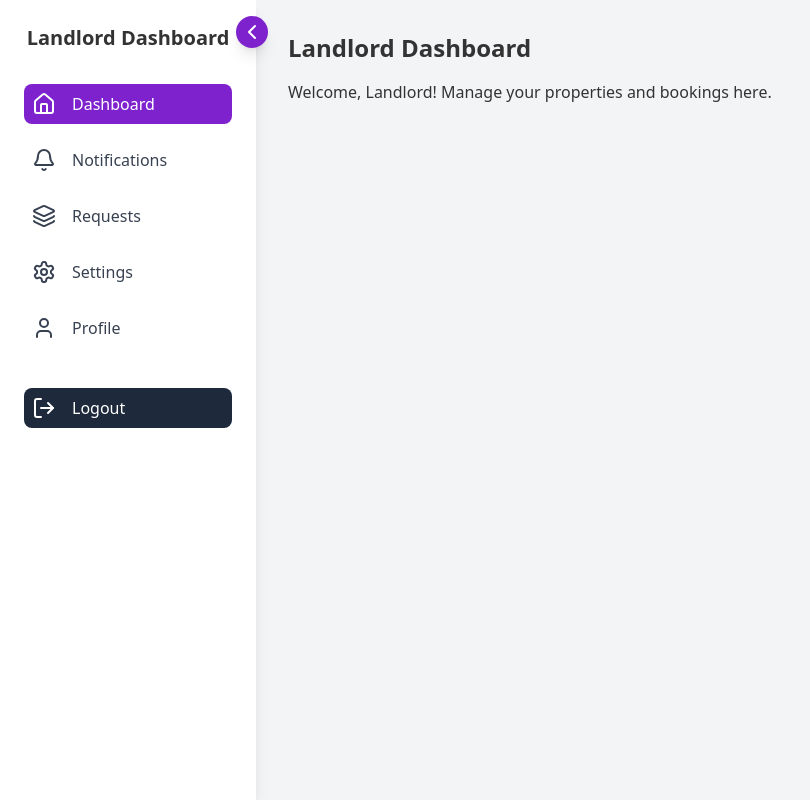
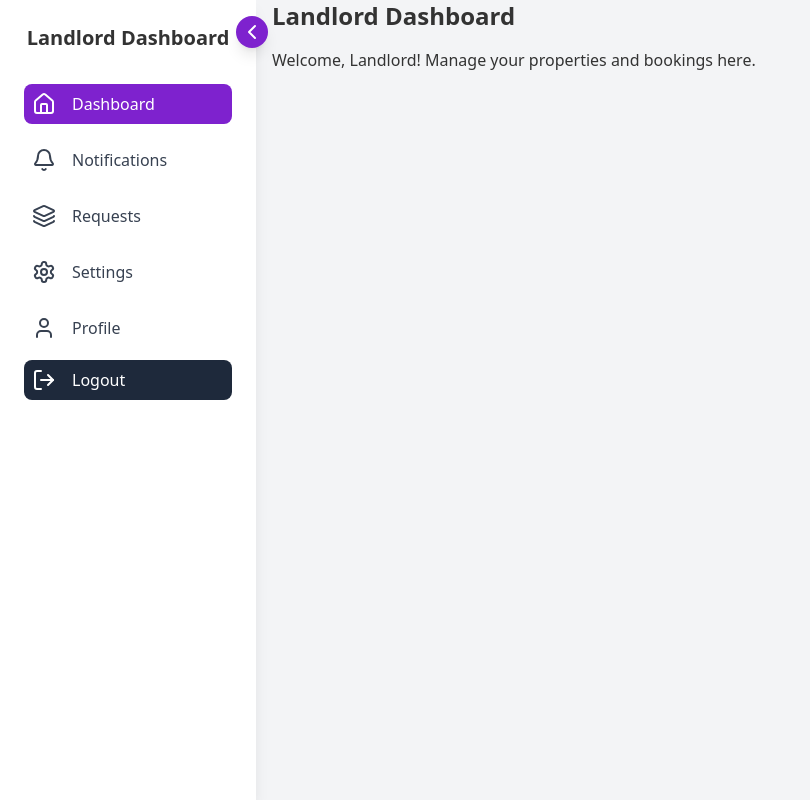
Before and after one commit to princetiwari26/RentOrbit, a React (Create React App) app in the folder rent-orbit/: page /dashboard in a window 1280 px wide. Shown: the whole page, without its empty margins (0-810 px from the left). Built offline with nearby package versions, Linux system fonts and the light colour scheme; sample sign-in values are in the browser's storage.

Commit message:
frontend

```diff
--- a/rent-orbit/src/components/LandLordAddRoom.jsx
+++ b/rent-orbit/src/components/LandLordAddRoom.jsx
@@ -2,6 +2,7 @@ import { useState } from "react";
 import { DndProvider, useDrag, useDrop } from "react-dnd";
 import { HTML5Backend } from "react-dnd-html5-backend";
 import { X, ChevronDown } from "lucide-react";
+import axios from 'axios';
 
 // Draggable Item Component
 const DragItem = ({ text, type, onDrop }) => {
@@ -128,12 +129,9 @@ const LandLordAddRoom = () => {
     paymentPlan: "",
     tenant: [],
     restriction: [],
-    amenities: [],
+    // amenities: [],
     rent: "",
     caution: "",
-    landlordName: "",
-    contact: "",
-    email: "",
     description: "",
   });
 
@@ -273,14 +271,38 @@ const LandLordAddRoom = () => {
   };
 
   // Handle form submission
-  const handleSubmit = (e) => {
+  const handleSubmit = async (e) => {
     e.preventDefault();
-    console.log("Submitted:", formData);
+    // Get token from localStorage
+    const token = localStorage.getItem('token');
+    if (!token) {
+      alert('User is not Authenticated');
+      return;
+    }
+    try {
+      // API call to create a room
+      const response = await axios.post(
+        'http://localhost:8000/api/room',
+        formData,
+        {
+          headers: {
+            'Content-Type': 'application/json',
+            Authorization: `Bearer ${token}`
+          }
+        }
+      );
+      // console.log('Room created successfully:', response.data);
+      alert('Room created successfully!');
+
+    } catch (error) {
+      console.error('Error submitting room:', error);
+      alert(error.response?.data?.message || 'Failed to create room');
+    }
   };
 
   return (
     <DndProvider backend={HTML5Backend}>
-      <div className="min-h-screen bg-gray-50 py-8 px-4">
+      <div className="min-h-screen bg-gray-50 p-2">
         <div className="max-w-7xl mx-auto bg-white rounded-xl shadow-sm p-8 border border-gray-100">
           <h1 className="text-2xl font-bold text-center text-gray-800 mb-8">
             List Your Property
@@ -549,7 +571,7 @@ const LandLordAddRoom = () => {
             </Section>
 
             {/* Amenities Section */}
-            <Section title="Amenities & Features">
+            {/* <Section title="Amenities & Features">
               <label className="block text-sm font-medium text-gray-700 mb-2">
                 Select Amenities
               </label>
@@ -568,7 +590,7 @@ const LandLordAddRoom = () => {
                 items={formData.amenities}
                 onRemove={(index) => handleRemove("amenities", index)}
               />
-            </Section>
+            </Section> */}
 
             {/* Additional Information */}
             <Section title="Additional Information">
@@ -584,58 +606,11 @@ const LandLordAddRoom = () => {
               />
             </Section>
 
-            {/* Landlord Details */}
-            <Section title="Contact Information">
-              <div className="grid grid-cols-1 md:grid-cols-2 gap-6">
-                <div>
-                  <label className="block text-sm font-medium text-gray-700 mb-1">
-                    Landlord/Owner Name
-                  </label>
-                  <input
-                    type="text"
-                    name="landlordName"
-                    placeholder="Your full name"
-                    className="w-full p-2 border border-gray-200 rounded-md bg-white"
-                    value={formData.landlordName}
-                    onChange={handleChange}
-                  />
-                </div>
-
-                <div>
-                  <label className="block text-sm font-medium text-gray-700 mb-1">
-                    Contact Number
-                  </label>
-                  <input
-                    type="tel"
-                    name="contact"
-                    placeholder="10-digit mobile number"
-                    className="w-full p-2 border border-gray-200 rounded-md bg-white"
-                    value={formData.contact}
-                    onChange={handleChange}
-                  />
-                </div>
-
-                <div className="md:col-span-2">
-                  <label className="block text-sm font-medium text-gray-700 mb-1">
-                    Email Address (Optional)
-                  </label>
-                  <input
-                    type="email"
-                    name="email"
-                    placeholder="Your email address"
-                    className="w-full p-2 border border-gray-200 rounded-md bg-white"
-                    value={formData.email}
-                    onChange={handleChange}
-                  />
-                </div>
-              </div>
-            </Section>
-
             {/* Submit Button */}
             <div className="flex justify-center mt-8">
               <button
                 type="submit"
-                className="px-8 py-3 bg-blue-600 text-white rounded-lg font-medium hover:bg-blue-700 transition-colors shadow-md"
+                className="bg-gradient-to-r from-green-600 to-green-800 text-white font-semibold px-4 py-2 rounded-lg hover:from-green-800 hover:to-green-600 focus:outline-none"
               >
                 Submit Property Listing
               </button>
--- a/rent-orbit/src/pages/DashboardPage.jsx
+++ b/rent-orbit/src/pages/DashboardPage.jsx
@@ -18,6 +18,7 @@ const DashboardPage = () => {
   const navigate = useNavigate();
   const [userType, setUserType] = useState(null);
   const [selectedSection, setSelectedSection] = useState("dashboard");
+  const [sidebarCollapsed, setSidebarCollapsed] = useState(false);
 
   useEffect(() => {
     const token = localStorage.getItem("token");
@@ -61,14 +62,33 @@ const DashboardPage = () => {
 
   return (
     <div className="flex min-h-screen bg-gray-100">
-      <Sidebar userType={userType} selectedSection={selectedSection} setSelectedSection={setSelectedSection} handleLogout={handleLogout} />
-      <div className="flex-1 p-8">{renderSection()}</div>
+      {/* Fixed Sidebar */}
+      <div className="fixed h-full">
+        <Sidebar
+          userType={userType}
+          selectedSection={selectedSection}
+          setSelectedSection={setSelectedSection}
+          handleLogout={handleLogout}
+          collapsed={sidebarCollapsed}
+          setCollapsed={setSidebarCollapsed}
+        />
+      </div>
+
+      {/* Dynamic Content Area */}
+      <div
+        className={`flex-1 px-4 overflow-y-auto h-screen transition-all duration-300`}
+        style={{
+          marginLeft: sidebarCollapsed ? '5rem' : '16rem',
+          width: sidebarCollapsed ? 'calc(100% - 5rem)' : 'calc(100% - 16rem)'
+        }}
+      >
+        {renderSection()}
+      </div>
     </div>
   );
 };
 
-const Sidebar = ({ userType, selectedSection, setSelectedSection, handleLogout }) => {
-  const [collapsed, setCollapsed] = useState(false);
+const Sidebar = ({ userType, selectedSection, setSelectedSection, handleLogout, collapsed, setCollapsed }) => {
   const iconSize = 24;
 
   const menuItems = [
@@ -81,7 +101,10 @@ const Sidebar = ({ userType, selectedSection, setSelectedSection, handleLogout }
   ];
 
   return (
-    <div className={`relative h-full ${collapsed ? "w-20" : "w-64"} bg-white shadow-lg p-6 transition-all duration-300 h-screen`}>
+    <div
+      className={`h-full ${collapsed ? "w-20" : "w-64"} bg-white shadow-lg p-6 transition-all duration-300`}
+      style={{ height: '100vh' }}
+    >
       <button
         className="absolute top-4 right-[-12px] bg-purple-700 text-white rounded-full p-1 shadow-lg"
         onClick={() => setCollapsed(!collapsed)}
@@ -105,7 +128,7 @@ const Sidebar = ({ userType, selectedSection, setSelectedSection, handleLogout }
           </li>
         ))}
       </ul>
-      <div className="mt-10">
+      <div className="mt-3">
         <div
           className={`flex items-center ${collapsed ? "justify-center" : "justify-start"} gap-4 cursor-pointer p-2 rounded-lg transition-colors duration-300 text-white hover:bg-gray-500 bg-slate-800`}
           onClick={handleLogout}
```
